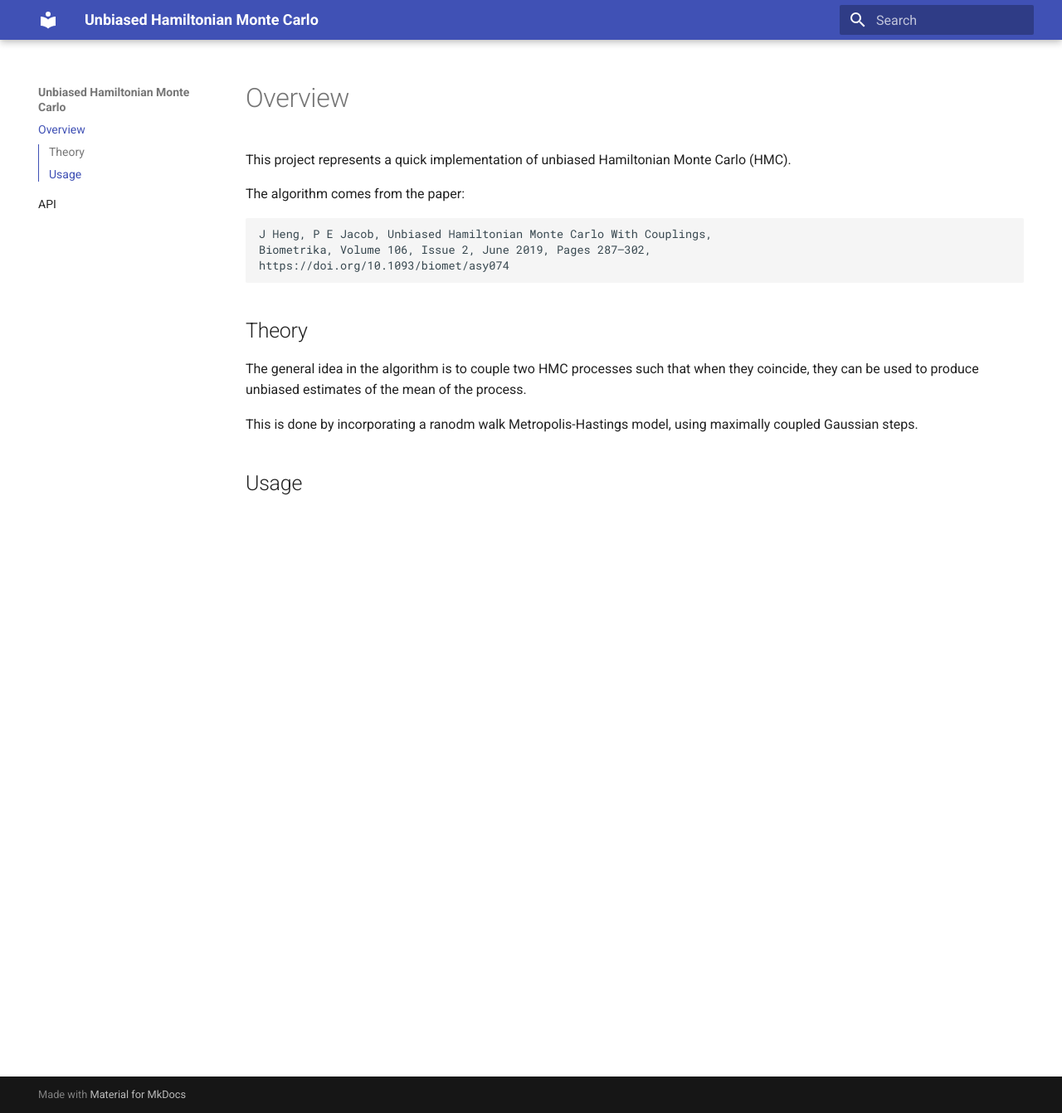
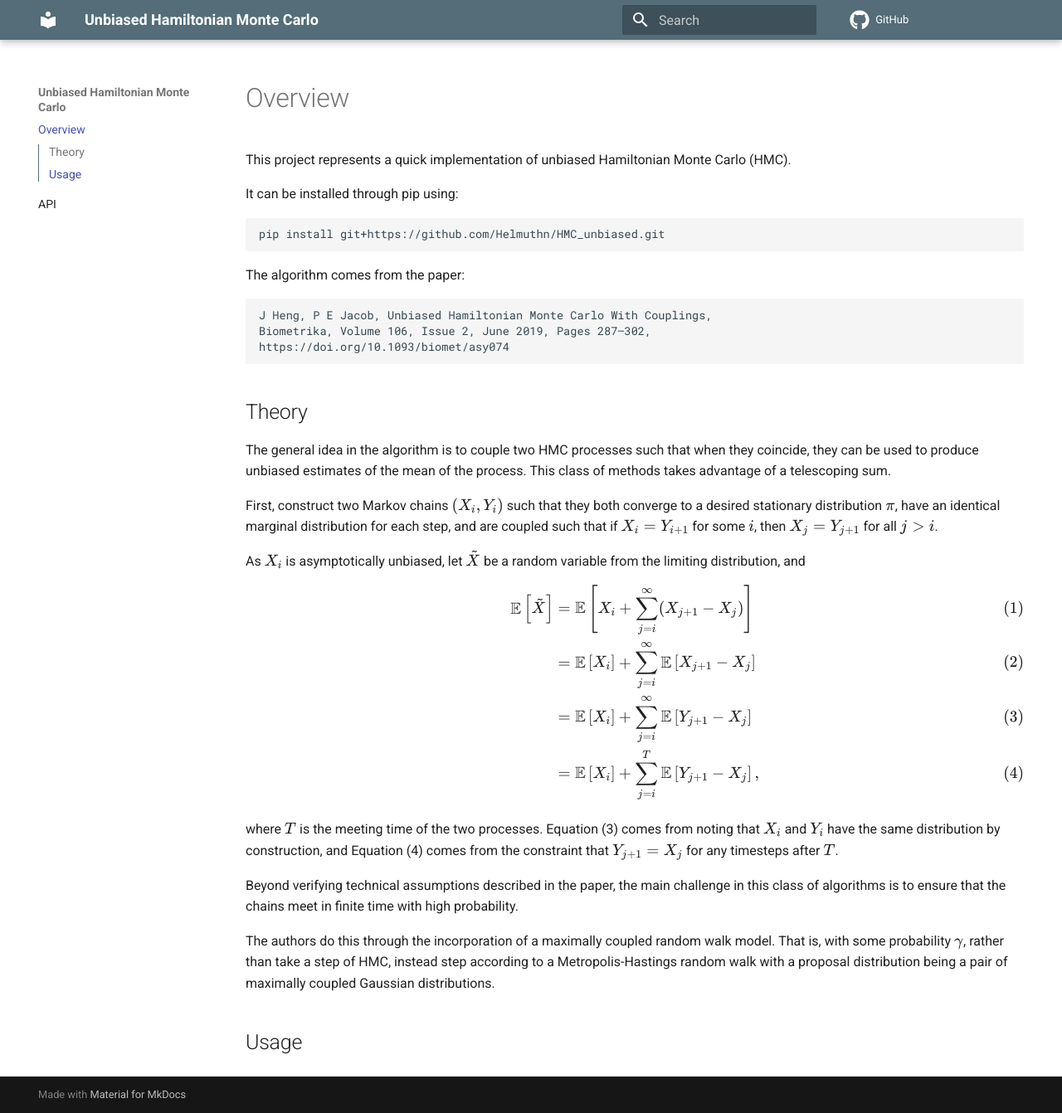
Before and after one commit to Helmuthn/HMC_unbiased, an MkDocs documentation site: the page built from docs/index.md, in a window 1280 px wide and 1342 px high. Shown: the whole window at 83% size. Built offline with MkDocs 1.6.1 and Material for MkDocs 9.7.7, drawn with Linux system fonts in a browser that asks for light colours; comment, search, counter and statistics services are not loaded.

Commit message:
Added theory summary, updated template

```diff
--- a/docs/index.md
+++ b/docs/index.md
@@ -2,6 +2,10 @@
 
 This project represents a quick implementation of unbiased
 Hamiltonian Monte Carlo (HMC).
+
+It can be installed through pip using:
+
+    pip install git+https://github.com/Helmuthn/HMC_unbiased.git
 
 The algorithm comes from the paper:
 
@@ -13,7 +17,27 @@ The algorithm comes from the paper:
 ## Theory
 
 The general idea in the algorithm is to couple two HMC processes such that when they coincide, they can be used to produce unbiased estimates of the mean of the process.
+This class of methods takes advantage of a telescoping sum.
 
-This is done by incorporating a ranodm walk Metropolis-Hastings model, using maximally coupled Gaussian steps.
+First, construct two Markov chains $(X_i, Y_i)$ such that they both converge to a desired stationary distribution $\pi$, have an identical marginal distribution for each step, and are coupled such that if $X_i = Y_{i+1}$ for some $i$, then $X_j = Y_{j+1}$ for all $j > i$.
+
+As $X_i$ is asymptotically unbiased, let $\tilde X$ be a random variable from the limiting distribution, and
+
+$$
+\begin{align}
+\mathbb{E}\left[\tilde X\right] &= \mathbb{E}\left[X_i + \sum_{j=i}^{\infty}(X_{j+1} - X_{j})\right]\\\\
+&= \mathbb{E}\left[X_i\right] + \sum_{j=i}^{\infty}\mathbb{E}\left[X_{j+1} - X_{j}\right]\\\\
+&= \mathbb{E}\left[X_i\right] + \sum_{j=i}^{\infty}\mathbb{E}\left[Y_{j+1} - X_{j}\right]\\\\
+&= \mathbb{E}\left[X_i\right] + \sum_{j=i}^{T}\mathbb{E}\left[Y_{j+1} - X_{j}\right],
+\end{align}
+$$
+where $T$ is the meeting time of the two processes.
+Equation (3) comes from noting that $X_i$ and $Y_i$ have the same distribution by construction, and Equation (4) comes from the constraint that $Y_{j+1} = X_j$ for any timesteps after $T$.
+
+Beyond verifying technical assumptions described in the paper, the main challenge in this class of algorithms is to ensure that the chains meet in finite time with high probability.
+
+The authors do this through the incorporation of a maximally coupled random walk model.
+That is, with some probability $\gamma$, rather than take a step of HMC, instead step according to a Metropolis-Hastings random walk with a proposal distribution being a pair of maximally coupled Gaussian distributions.
+
 
 ## Usage
--- /dev/null
+++ b/docs/javascripts/katex.js
@@ -0,0 +1,10 @@
+document$.subscribe(({ body }) => {
+  renderMathInElement(body, {
+    delimiters: [
+      { left: "$$",  right: "$$",  display: true },
+      { left: "$",   right: "$",   display: false },
+      { left: "\\(", right: "\\)", display: false },
+      { left: "\\[", right: "\\]", display: true }
+    ],
+  })
+})
--- a/mkdocs.yml
+++ b/mkdocs.yml
@@ -3,11 +3,24 @@ site_name: Unbiased Hamiltonian Monte Carlo
 theme:
   name: material
   features:
-    - navigation.sections  # Sections are included in the navigation on the left.
-    - toc.integrate  # Table of contents is integrated on the left; does not appear separately on the right.
+    - navigation.sections
+    - toc.integrate
+    - header.autohide
+  icon:
+    repo: fontawesome/brands/github
+  palette:
+    primary: blue grey
+
+repo_url: https://github.com/Helmuthn/HMC_unbiased
+
+extra_javascript:
+  - javascripts/katex.js
+  - https://cdnjs.cloudflare.com/ajax/libs/KaTeX/0.16.7/katex.min.js
+  - https://cdnjs.cloudflare.com/ajax/libs/KaTeX/0.16.7/contrib/auto-render.min.js
 
 extra_css:
   - _static/custom.css
+  - https://cdnjs.cloudflare.com/ajax/libs/KaTeX/0.16.7/katex.min.css
 
 markdown_extensions:
     - admonition
```
Also changed, not shown: README.md (+4 -0 lines).
